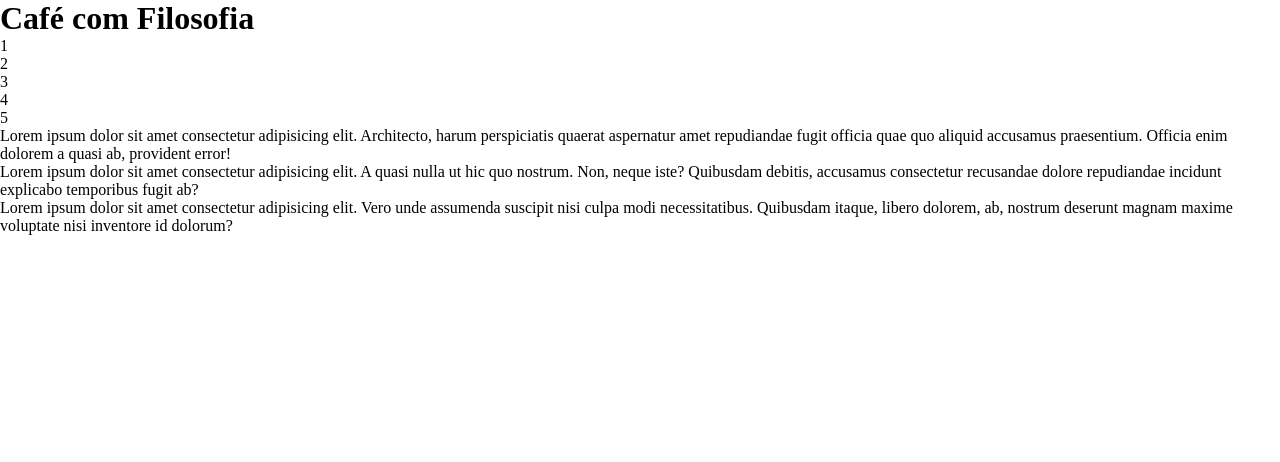
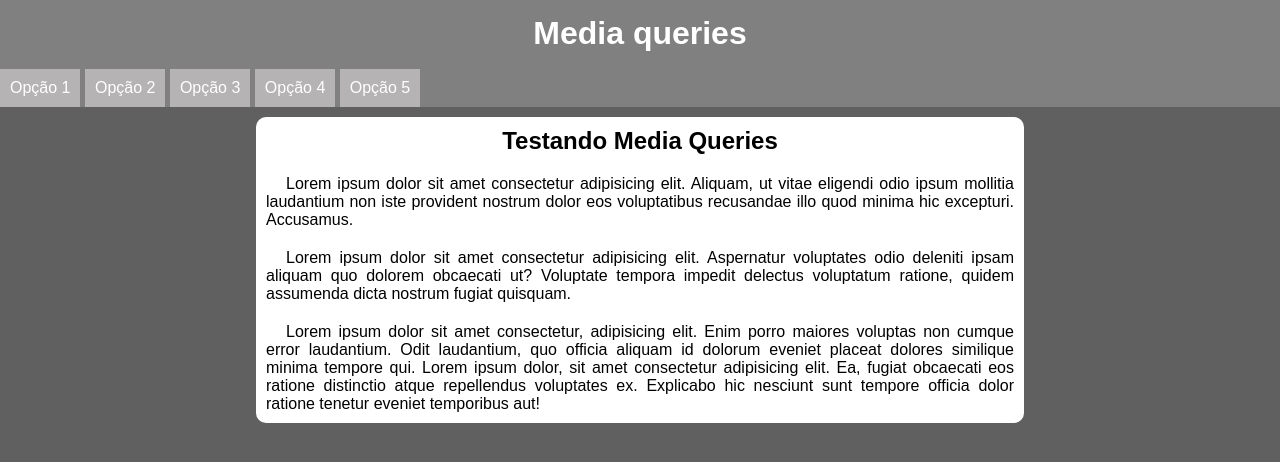
Before and after one commit to FelipeFauth/html-css, a plain HTML site: page pratica/pratica018/index.html in a window 1280 px wide. Drawn offline with nearby package versions, Linux system fonts and the light colour scheme.

Commit message:
finalizei pratica018

```diff
--- a/pratica/pratica018/index.html
+++ b/pratica/pratica018/index.html
@@ -3,32 +3,59 @@
 <head>
     <meta charset="UTF-8">
     <meta name="viewport" content="width=device-width, initial-scale=1.0">
-    <title>Café com Filosofia</title>
+    <title>Media Query</title>
     <link rel="stylesheet" href="style/style.css">
+    <link rel="stylesheet" href="style/media-query.css">
+    <link rel="stylesheet" href="https://fonts.googleapis.com/css2?family=Material+Symbols+Outlined:opsz,wght,FILL,GRAD@20..48,100..700,0..1,-50..200&icon_names=menu" />
 </head>
-<body>
+<body onresize="mudouTamanho()">
     <header>
-        <h1>Café com Filosofia</h1>
-        <menu>
+        <h1>Media queries</h1>
+        <span id="hamburguer"class="material-symbols-outlined" onclick="clickMenu()">menu</span>
+        <menu id="itens">
             <ul>
-                <li>1</li>
-                <li>2</li>
-                <li>3</li>
-                <li>4</li>
-                <li>5</li>
+                <li><a href="#">Opção 1</a></li>
+                <li><a href="">Opção 2</a></li>
+                <li><a href="">Opção 3</a></li>
+                <li><a href="">Opção 4</a></li>
+                <li><a href="">Opção 5</a></li>
             </ul>
         </menu>
     </header>
     <main>
-        <section>
-            <p>Lorem ipsum dolor sit amet consectetur adipisicing elit. Architecto, harum perspiciatis quaerat aspernatur amet repudiandae fugit officia quae quo aliquid accusamus praesentium. Officia enim dolorem a quasi ab, provident error!</p>
-        </section>
-        <section>
-            <p>Lorem ipsum dolor sit amet consectetur adipisicing elit. A quasi nulla ut hic quo nostrum. Non, neque iste? Quibusdam debitis, accusamus consectetur recusandae dolore repudiandae incidunt explicabo temporibus fugit ab?</p>
-        </section>
-        <section>
-            <p>Lorem ipsum dolor sit amet consectetur adipisicing elit. Vero unde assumenda suscipit nisi culpa modi necessitatibus. Quibusdam itaque, libero dolorem, ab, nostrum deserunt magnam maxime voluptate nisi inventore id dolorum?</p>
-        </section>
+       <article>
+        <h1>Testando Media Queries</h1>
+        <p>
+            Lorem ipsum dolor sit amet consectetur adipisicing elit. Aliquam, ut vitae eligendi odio ipsum mollitia laudantium non iste provident nostrum dolor eos voluptatibus recusandae illo quod minima hic excepturi. Accusamus.
+        </p>
+        <p>
+            Lorem ipsum dolor sit amet consectetur adipisicing elit. Aspernatur voluptates odio deleniti ipsam aliquam quo dolorem obcaecati ut? Voluptate tempora impedit delectus voluptatum ratione, quidem assumenda dicta nostrum fugiat quisquam.
+        </p>
+        <p>
+            Lorem ipsum dolor sit amet consectetur, adipisicing elit. Enim porro maiores voluptas non cumque error laudantium. Odit laudantium, quo officia aliquam id dolorum eveniet placeat dolores similique minima tempore qui.
+            Lorem ipsum dolor, sit amet consectetur adipisicing elit. Ea, fugiat obcaecati eos ratione distinctio atque repellendus voluptates ex. Explicabo hic nesciunt sunt tempore officia dolor ratione tenetur eveniet temporibus aut!
+        </p>
+       </article>
     </main>
+
+    <script>
+
+        function mudouTamanho() {
+            if (window.innerWidth >=768) {
+                itens.style.display = 'block'
+            } else {
+                itens.style.display = 'none'
+            }
+        }
+
+        function clickMenu() {
+            if (itens.style.display == 'block') {
+                itens.style.display = 'none'
+        } else {
+            itens.style.display = 'block'
+        }
+
+    }
+    </script>
 </body>
 </html>
--- /dev/null
+++ b/pratica/pratica018/style/media-query.css
@@ -0,0 +1,26 @@
+@charset "UTF-8";
+
+/*Outras Medias Queries*/
+
+@media screen and (min-width: 768px) {
+
+    #hamburguer {
+        display: none;
+    }
+
+    menu {
+        display: block;
+    }
+
+    menu  {
+        display: block;
+    }
+
+    menu li {
+        display: inline-block;
+    }
+
+    main {
+        width: 768px;
+    }
+}
--- a/pratica/pratica018/style/style.css
+++ b/pratica/pratica018/style/style.css
@@ -3,6 +3,80 @@
 /*Versão de telefone*/
 
 * {
+    font-family: Arial, Helvetica, sans-serif;
     margin: 0px;
     padding: 0px;
+    box-sizing: border-box;
 }
+
+body, html {
+    background-color: rgb(97, 96, 96);
+}
+
+header {
+    background-color: gray;
+}
+
+header > h1 {
+    color: white;
+    text-align: center;
+    padding: 15px;
+}
+
+#hamburguer {
+    display: block;
+    text-align: center;
+    background-color: rgb(181, 179, 179);
+    color: white;
+    padding: 10px;
+    cursor: pointer;
+
+}
+
+#hamburguer:hover{
+    background-color: white;
+    color: black;
+}
+
+menu {
+    display: none;
+}
+
+menu ul {
+    list-style-type: none;
+}
+
+menu a {
+    display: block;
+    background-color: rgb(181, 179, 179);
+    color: white;
+    padding: 10px;
+    text-decoration: none;
+    text-align: center;
+    border-top: 2px solid gray;
+}
+
+menu a:hover {
+    text-decoration: underline;
+    color: rgb(43, 43, 226);
+}
+
+main {
+    margin: auto;
+    margin-top: 10px;
+    width: 90vw;
+    background-color: white;
+    border-radius: 10px;
+}
+
+article h1 {
+    color: black;
+    text-align: center;
+    padding: 10px;
+}
+
+article p {
+    text-align: justify;
+    padding: 10px;
+    text-indent: 20px;
+}
```
